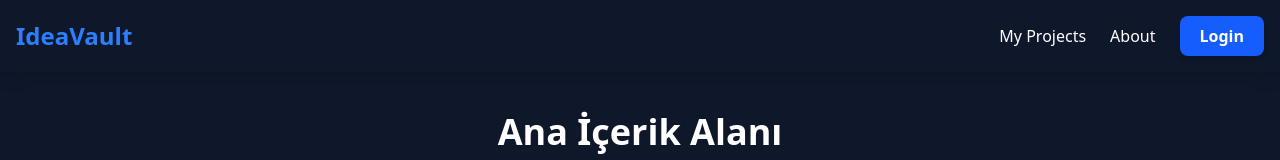
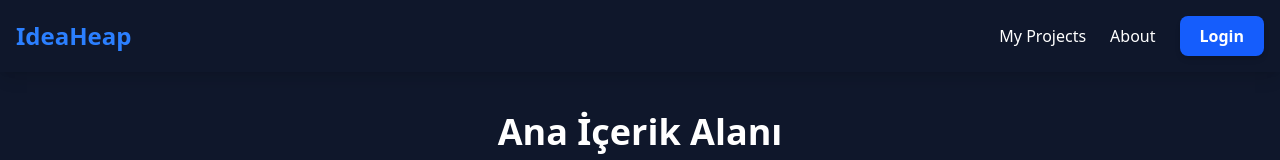
Before and after one commit to yamana819/IdeaHeap, a React app in the folder frontend/: page / in a window 1280 px wide. Shown: the top 160 px of the page. Built offline with nearby package versions, Linux system fonts and the light colour scheme; the HTML template or start-up script is replaced by a standard one.

Commit message:
Proje ismi değiştirildi.

```diff
--- a/frontend/src/components/Navbar.jsx
+++ b/frontend/src/components/Navbar.jsx
@@ -4,7 +4,7 @@ const Navbar = () => {
   return (
     <nav className="bg-slate-900 text-white p-4 shadow-lg flex justify-between items-center">
       <div className="text-2xl font-bold text-blue-500 cursor-pointer hover:text-blue-400 transition">
-        IdeaVault
+        IdeaHeap
       </div>
       <div className="flex gap-6 items-center">
         <button className="hover:text-blue-300 transition font-medium">
```
Also changed, not shown: 1 other file (tests, documents, lock files or other folders).
